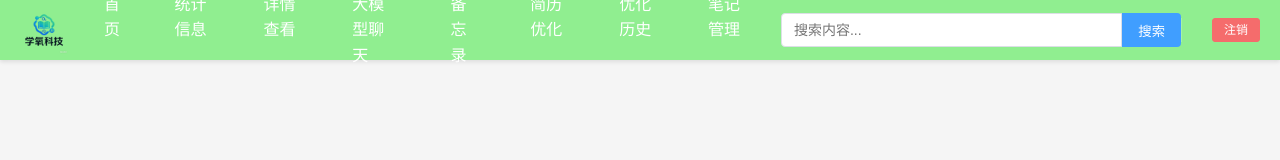
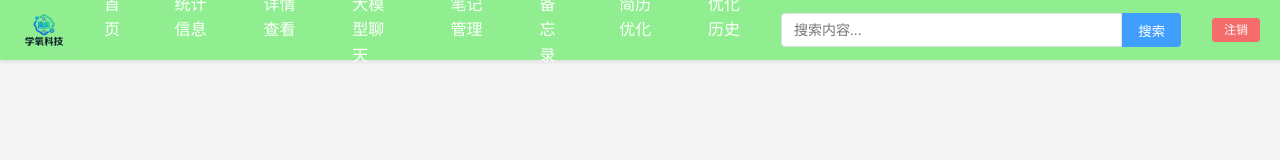
Before and after one commit to DAVINDAI/xueyang, a Vue app in the folder frontend/: page /login in a window 1280 px wide. Shown: the top 160 px of the page. Built offline with nearby package versions, Linux system fonts and the light colour scheme.

Commit message:
ui: 调整导航顺序，备忘录移到笔记管理后面

```diff
--- a/frontend/src/App.vue
+++ b/frontend/src/App.vue
@@ -7,10 +7,10 @@
         <router-link to="/stats" class="nav-link">统计信息</router-link>
         <router-link to="/details" class="nav-link">详情查看</router-link>
         <router-link to="/chat" class="nav-link">大模型聊天</router-link>
+        <router-link to="/notes" class="nav-link">笔记管理</router-link>
         <router-link to="/memo" class="nav-link">备忘录</router-link>
         <router-link to="/resume" class="nav-link">简历优化</router-link>
         <router-link to="/resume/list" class="nav-link">优化历史</router-link>
-        <router-link to="/notes" class="nav-link">笔记管理</router-link>
       </nav>
       <SearchBar />
       <div v-if="isLoggedIn" class="user-info">
```
